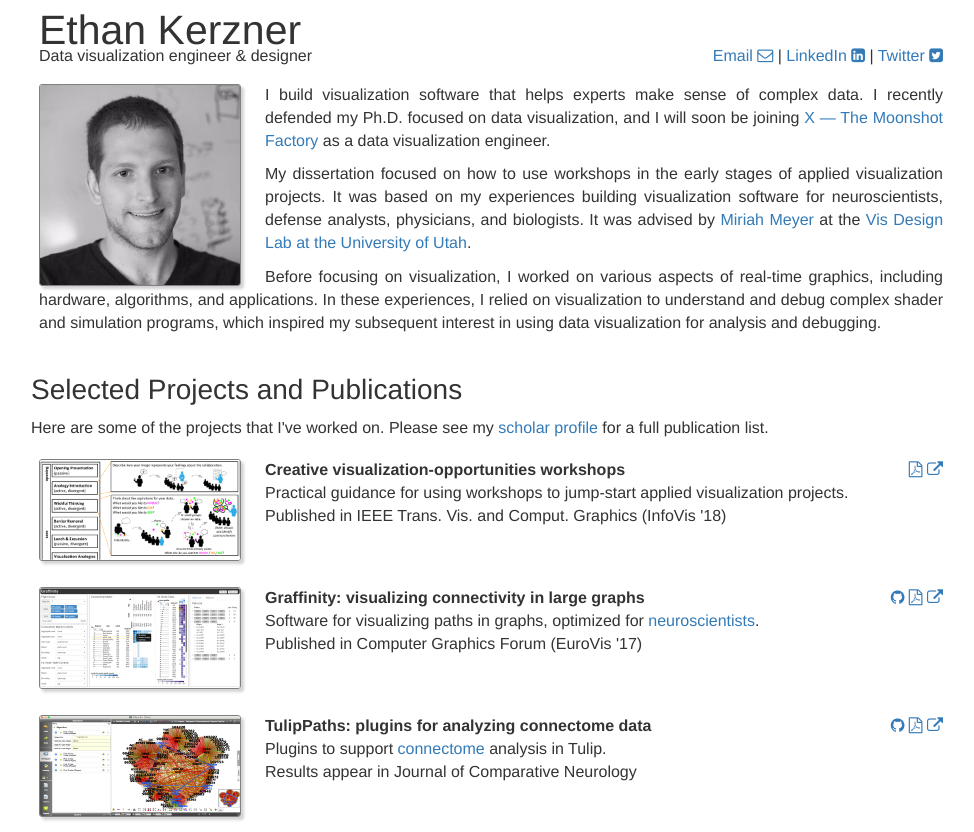
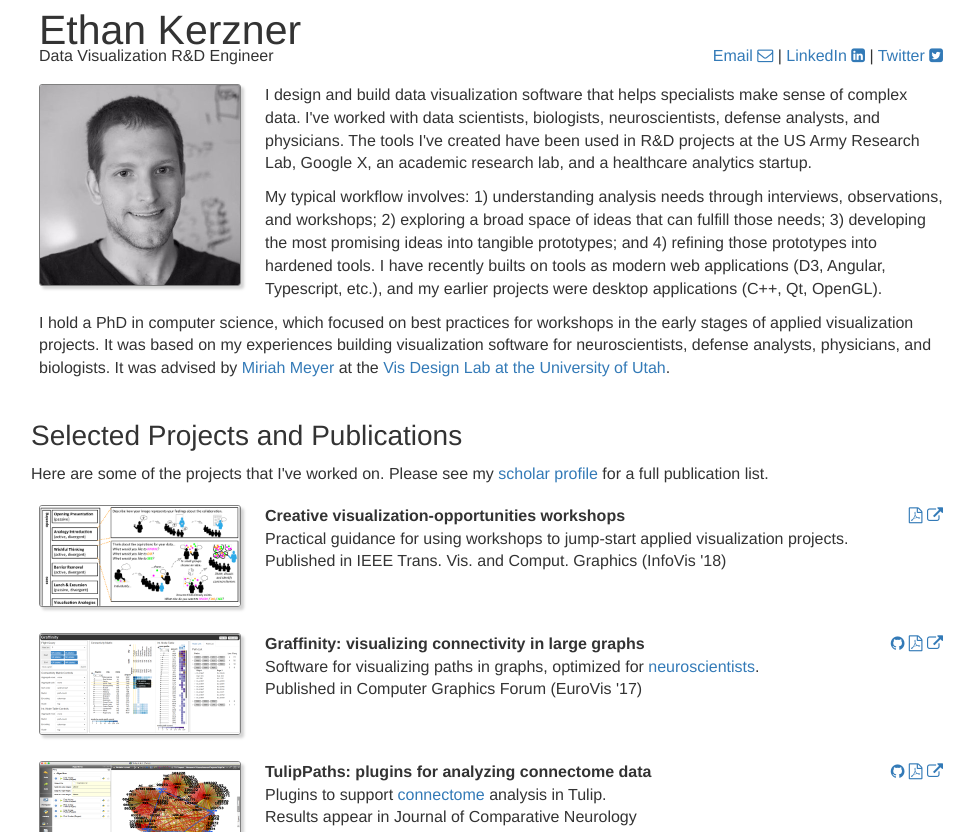
Before and after one commit to kerzner/kerzner.github.io, a plain HTML site: page index.html in a window 1280 px wide. Shown: the top 832 px of the page, without its empty margins (149-1123 px from the left). Drawn offline with Linux system fonts and the light colour scheme.

Commit message:
Update bio

```diff
--- a/index.css
+++ b/index.css
@@ -4,7 +4,6 @@ h1, h2, h3, h4, h5, h6 {
 }
 
 p {
-  text-align: justify;
 }
 
 .page-title {
--- a/index.html
+++ b/index.html
@@ -18,7 +18,7 @@
         </h1>
       </div>
       <div class="subtitle-text">
-        Data visualization engineer & designer
+        Data Visualization R&D Engineer
         <div class="project-links">
           <a href="mailto:ethan.kerzner@gmail.com" target="_blank">Email <i class="fa fa-envelope-o" aria-hidden="true"></i></a>
           |
@@ -38,16 +38,12 @@
               </a>
             </div>
             <div>
-              <p>I build visualization software that helps experts make sense of complex data. I recently defended my Ph.D.
-                focused on data visualization, and I will soon be joining <a href="http://x.company">X &mdash; The Moonshot
-                  Factory</a> as a data visualization engineer.</p>
-              <p> My dissertation focused on how to use workshops in the early stages of applied visualization projects.
-                It was based on my experiences building visualization software for neuroscientists, defense analysts, physicians,
-                and biologists. It was advised by <a href="http://www.cs.utah.edu/~miriah/">Miriah Meyer</a> at the <a href="http://vdl.sci.utah.edu/">Vis
-                  Design Lab at the University of Utah</a>. </p>
+              <p>I design and build data visualization software that helps specialists make sense of complex data. I've worked with data scientists, biologists, neuroscientists, defense analysts, and physicians. The tools I've created have been used in R&D projects at the US Army Research Lab, Google X, an academic research lab, and a healthcare analytics startup.
+              </p>
+              <p>My typical workflow involves: 1) understanding analysis needs through interviews, observations, and workshops; 2) exploring a broad space of ideas that can fulfill those needs; 3) developing the most promising ideas into tangible prototypes; and 4) refining those prototypes into hardened tools. I have recently builts on tools as modern web applications (D3, Angular, Typescript, etc.), and my earlier projects were desktop applications (C++, Qt, OpenGL).
+              </p>
               <p>
-                Before focusing on visualization, I worked on various aspects of real-time graphics, including hardware, algorithms, and
-                applications. In these experiences, I relied on visualization to understand and debug complex shader and simulation programs, which inspired my subsequent interest in using data visualization for analysis and debugging.
+                I hold a PhD in computer science, which focused on best practices for workshops in the early stages of applied visualization projects. It was based on my experiences building visualization software for neuroscientists, defense analysts, physicians, and biologists. It was advised by <a href="http://www.cs.utah.edu/~miriah/">Miriah Meyer</a> at the <a href="http://vdl.sci.utah.edu/">Vis Design Lab at the University of Utah</a>.
               </p>
             </div>
           </div>
@@ -65,8 +61,7 @@
               <div class="project-title">Creative visualization-opportunities workshops
                 <div class="project-links">
                   <a href="http://sci.utah.edu/~vdl/papers/2018_infovis_creative-workshops.pdf"><i class="fa fa-file-pdf-o" aria-hidden="true"></i></a>
-                    <a href="http://vdl.sci.utah.edu/publications/2018_infovis_creative-workshops/"><i class="fa fa-external-link"
-                        aria-hidden="true"></i></a>
+                  <a href="http://vdl.sci.utah.edu/publications/2018_infovis_creative-workshops/"><i class="fa fa-external-link" aria-hidden="true"></i></a>
                 </div>
               </div>
               <div class="project-description">
@@ -86,8 +81,7 @@
                 <div class="project-links">
                   <a href="https://github.com/visdesignlab/graffinity"><i class="fa fa-github" aria-hidden="true"></i></a>
                   <a href="http://sci.utah.edu/~vdl/papers/2017_eurovis_graffinity.pdf"><i class="fa fa-file-pdf-o" aria-hidden="true"></i></a>
-                  <a href="http://vdl.sci.utah.edu/publications/2017_eurovis_graffinity/"><i class="fa fa-external-link"
-                      aria-hidden="true"></i></a>
+                  <a href="http://vdl.sci.utah.edu/publications/2017_eurovis_graffinity/"><i class="fa fa-external-link" aria-hidden="true"></i></a>
                 </div>
               </div>
               <div class="project-description">
@@ -106,8 +100,7 @@
               TulipPaths: plugins for analyzing connectome data
               <div class="project-links">
                 <a href="https://github.com/visdesignlab/TulipPaths"><i class="fa fa-github" aria-hidden="true"></i></a>
-                <a href="http://prometheus.med.utah.edu/~marclab/crxo/RET-JCN-16-0018-Marc-revised.pdf"><i class="fa fa-file-pdf-o"
-                    aria-hidden="true"></i></a>
+                <a href="http://prometheus.med.utah.edu/~marclab/crxo/RET-JCN-16-0018-Marc-revised.pdf"><i class="fa fa-file-pdf-o" aria-hidden="true"></i></a>
                 <a href="http://marclab.org/science/connectome-rc1/crxo/"><i class="fa fa-external-link" aria-hidden="true"></i></a>
               </div>
             </div>
@@ -123,10 +116,8 @@
             <div class="project-title">
               Visual vulnerability analysis
               <div class="project-links">
-                <a href="http://sci.utah.edu/~vdl/papers/2015_eurovis_vulnerability-analysis.pdf"><i class="fa fa-file-pdf-o"
-                    aria-hidden="true"></i></a>
-                <a href="http://vdl.sci.utah.edu/publications/2015_eurovis_vulnerability-analysis/"><i class="fa fa-external-link"
-                    aria-hidden="true"></i></a>
+                <a href="http://sci.utah.edu/~vdl/papers/2015_eurovis_vulnerability-analysis.pdf"><i class="fa fa-file-pdf-o" aria-hidden="true"></i></a>
+                <a href="http://vdl.sci.utah.edu/publications/2015_eurovis_vulnerability-analysis/"><i class="fa fa-external-link" aria-hidden="true"></i></a>
               </div>
             </div>
             <div class="project-description">
@@ -143,10 +134,8 @@
               Streaming g-buffer compression for anti-aliasing
               <div class="project-links">
                 <a href="https://github.com/kerzner/streaming-g-buffer-compression"><i class="fa fa-github" aria-hidden="true"></i></a>
-                <a href="https://software.intel.com/sites/default/files/managed/50/32/gbufcomp.pdf"><i class="fa fa-file-pdf-o"
-                    aria-hidden="true"></i></a>
-                <a href="https://software.intel.com/en-us/articles/streaming-g-buffer-compression-for-multi-sample-anti-aliasing"><i
-                    class="fa fa-external-link" aria-hidden="true"></i></a>
+                <a href="https://software.intel.com/sites/default/files/managed/50/32/gbufcomp.pdf"><i class="fa fa-file-pdf-o" aria-hidden="true"></i></a>
+                <a href="https://software.intel.com/en-us/articles/streaming-g-buffer-compression-for-multi-sample-anti-aliasing"><i class="fa fa-external-link" aria-hidden="true"></i></a>
 
               </div>
             </div>
@@ -193,9 +182,9 @@
   </div>
 </body>
 <script>
-  (function (i, s, o, g, r, a, m) {
+  (function(i, s, o, g, r, a, m) {
     i['GoogleAnalyticsObject'] = r;
-    i[r] = i[r] || function () {
+    i[r] = i[r] || function() {
       (i[r].q = i[r].q || []).push(arguments)
     }, i[r].l = 1 * new Date();
     a = s.createElement(o),
@@ -204,7 +193,6 @@
     a.src = g;
     m.parentNode.insertBefore(a, m)
   })(window, document, 'script', 'https://www.google-analytics.com/analytics.js', 'ga');
-
   ga('create', 'UA-63032917-1', 'auto');
   ga('send', 'pageview');
 
```
Also changed, not shown: 1 other file. Lines whose indentation alone changed are shown as unchanged.
